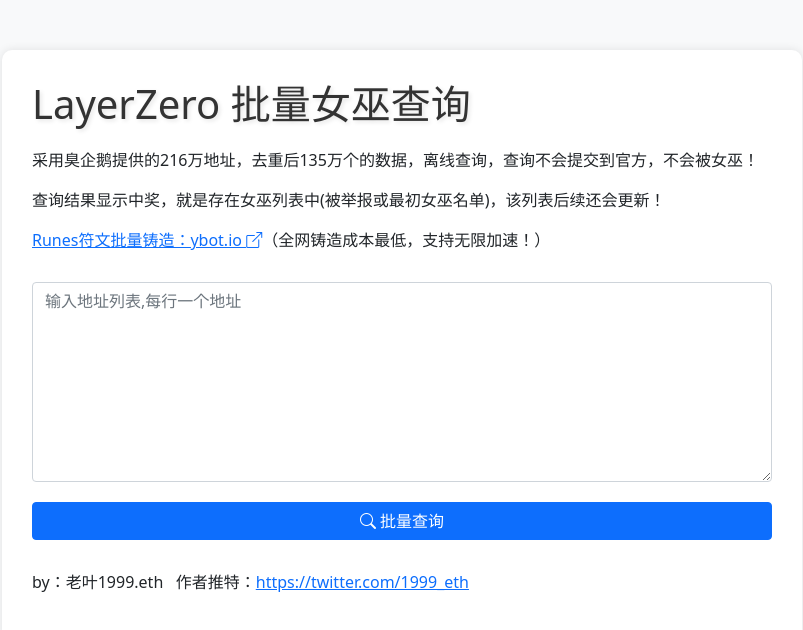
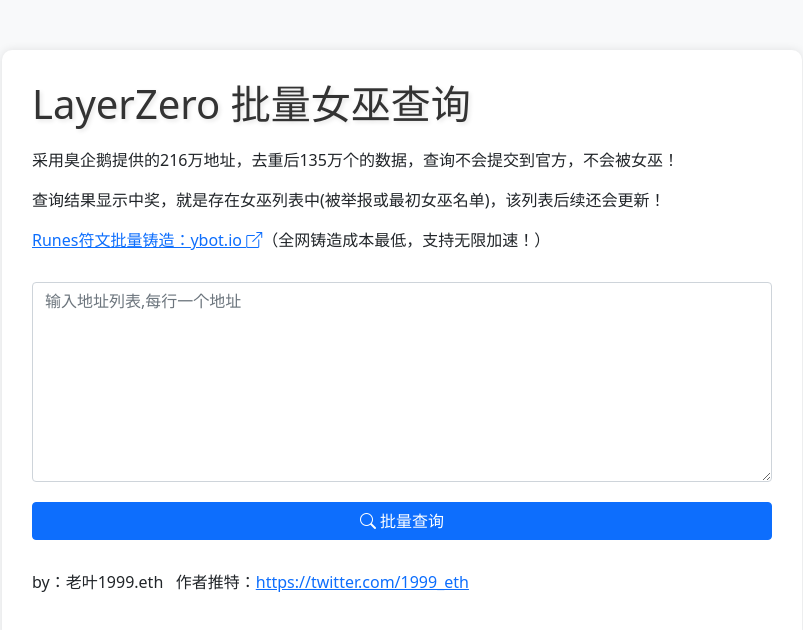
Before and after one commit to lyen1688/L0_Sybil, a plain HTML site: page index.html in a window 1280 px wide. Shown: the whole page, without its empty margins (238-1041 px from the left). Drawn offline with nearby package versions, Linux system fonts and the light colour scheme.

Commit message:
Update index.html

```diff
--- a/index.html
+++ b/index.html
@@ -62,7 +62,7 @@
     <div class="container">
         <h1>LayerZero 批量女巫查询</h1>
         <div class="info">
-            <p>采用臭企鹅提供的216万地址，去重后135万个的数据，离线查询，查询不会提交到官方，不会被女巫！</p>
+            <p>采用臭企鹅提供的216万地址，去重后135万个的数据，查询不会提交到官方，不会被女巫！</p>
             <p>查询结果显示中奖，就是存在女巫列表中(被举报或最初女巫名单)，该列表后续还会更新！</p>
             <p><a href="https://ybot.io" target="_blank">Runes符文批量铸造：ybot.io&nbsp;<i class="bi bi-box-arrow-up-right"></i></a>（全网铸造成本最低，支持无限加速！）</p>
         </div>
@@ -198,6 +198,5 @@
             link.click();
         }
     </script>
-
 </body>
 </html>
```
